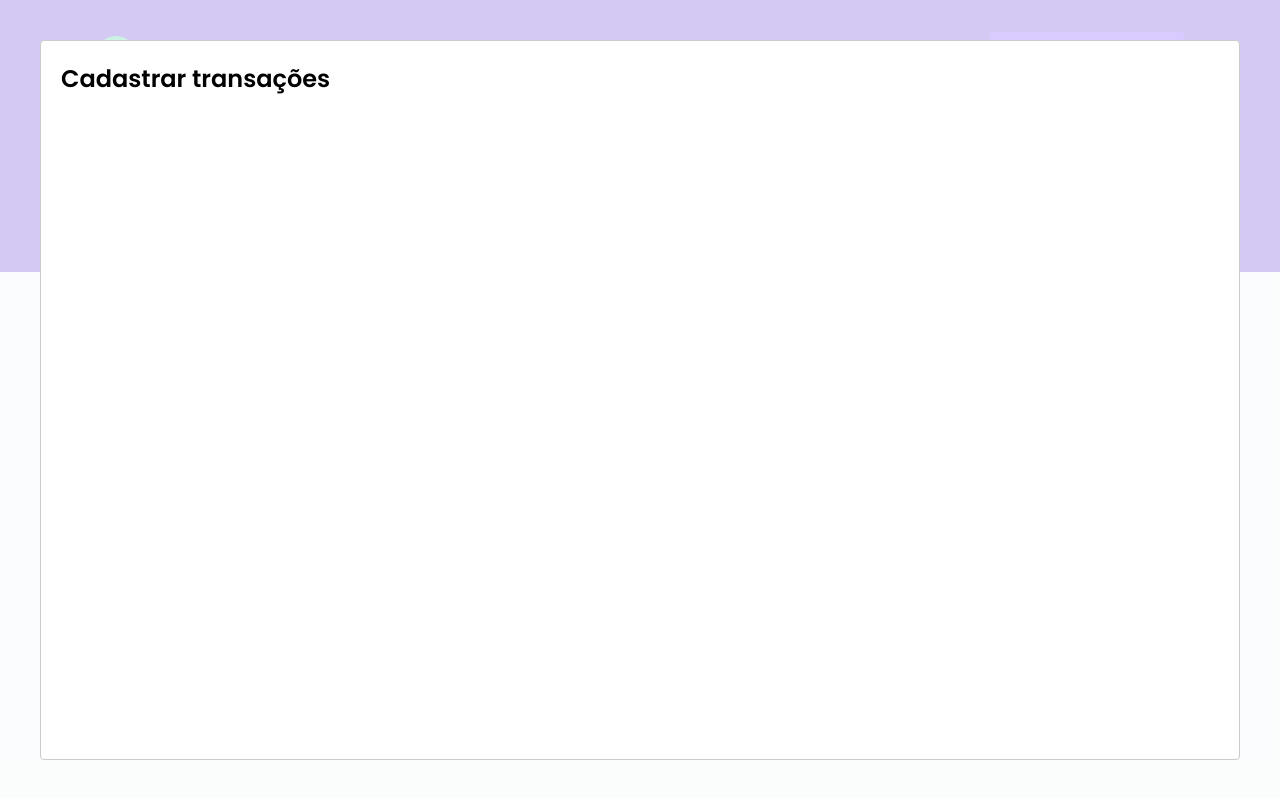
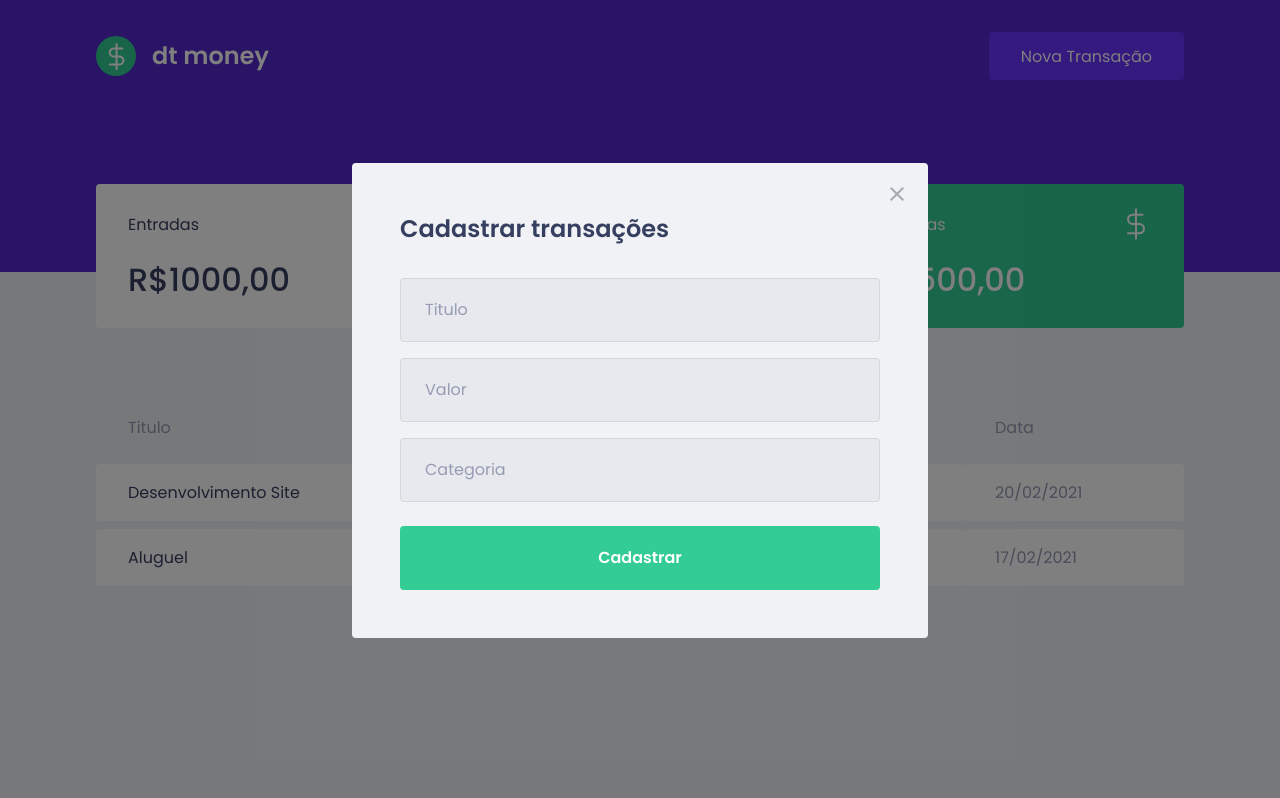
Before and after one commit to gustavosilvafh/dt-money, a React (Create React App) app: page / in a window 1280 px wide. Both pictures are taken after a click on the button "Nova Transação". Built offline with nearby package versions, Linux system fonts and the light colour scheme; no server answers; what miragejs would draw is missing.

Commit message:
Added styles to modal

```diff
--- a/src/components/NewTransactionModal/index.tsx
+++ b/src/components/NewTransactionModal/index.tsx
@@ -1,5 +1,6 @@
 import Modal from "react-modal";
 import { Container } from "./styles";
+import closeImg from "../../assets/close.svg";
 
 interface NewTransactionModalProps {
   isNewTransactionModalOpen: boolean;
@@ -11,8 +12,26 @@
   onRequestClose,
 }: NewTransactionModalProps) {
   return (
-    <Modal isOpen={isNewTransactionModalOpen} onRequestClose={onRequestClose}>
-      <h2>Cadastrar transações</h2>
+    <Modal
+      isOpen={isNewTransactionModalOpen}
+      onRequestClose={onRequestClose}
+      overlayClassName="react-modal-overlay"
+      className="react-modal-content"
+    >
+      <button
+        type="button"
+        onClick={onRequestClose}
+        className="react-modal-close"
+      >
+        <img src={closeImg} alt="Fechar modal" />
+      </button>
+      <Container>
+        <h2>Cadastrar transações</h2>
+        <input placeholder="Titulo" />
+        <input type="number" placeholder="Valor" />
+        <input placeholder="Categoria" />
+        <button type="submit">Cadastrar</button>
+      </Container>
     </Modal>
   );
 }
--- a/src/components/NewTransactionModal/styles.ts
+++ b/src/components/NewTransactionModal/styles.ts
@@ -1,3 +1,49 @@
 import styled from "styled-components";
 
-export const Container = styled.div``
+export const Container = styled.form`
+  h2 {
+    color: var(--text-title);
+    font-size: 1.5rem;
+    margin-bottom: 2rem;
+  }
+
+  input {
+    width:100%;
+    padding: 0 1.5rem;
+    border-radius: 0.25rem;
+    height: 4rem;
+
+    border: 1px solid #d7d7d7;
+    background: #e7e9ee;
+
+    font-weight: 400;
+    font-size: 1rem;
+
+    &::placeholder {
+      color: var(--text-body);
+    }
+
+    & + input {
+      margin-top: 1rem;
+    }
+  }
+
+
+  button[type="submit"] {
+      width: 100%;
+      padding: 0 1.5rem;
+      height: 4rem;
+      background: var(--green);
+      color: #FFFFFF;
+      border-radius: 0.25rem;
+      border: 0;
+      font-size: 1rem;
+      margin-top: 1.5rem;
+      transition: filter 0.2s;
+      font-weight: 600;
+
+      &:hover {
+        filter: brightness(0.9);
+      }
+    }
+`
--- a/src/components/Summary/styles.ts
+++ b/src/components/Summary/styles.ts
@@ -4,7 +4,7 @@
     display: grid;
     grid-template-columns: repeat(3, 1fr);
     gap: 2rem;
-    margin-top: -10rem;
+    margin-top: -8rem;
 
     div {
         background: var(--shape);
--- a/src/styles/global.ts
+++ b/src/styles/global.ts
@@ -53,4 +53,41 @@
         opacity: 0.6;
         cursor: not-allowed;
     }
+
+    .react-modal-overlay {
+        background: rgba(0, 0, 0, 0.5);
+
+        position: fixed;
+        top: 0;
+        bottom: 0;
+        right: 0;
+        left: 0;
+
+        display: flex;
+        align-items: center;
+        justify-content: center;
+
+    }
+
+    .react-modal-content {
+        width: 100%;
+        max-width: 576px;
+        background: var(--background);
+        padding: 3rem;
+        position: relative;
+        border-radius: 0.25rem;
+    }
+
+    .react-modal-close {
+        position: absolute;
+        right: 1.5rem;
+        top: 1.5rem;
+        border: 0;
+        background: transparent;
+        transition: filter 0.2s;
+
+        &:hover {
+            filter: brightness(0.8);
+        }
+    }
 `
```
